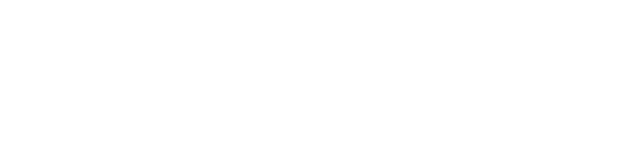
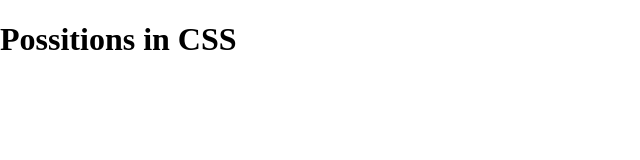
Before and after one commit to Joe-Molina/aprendiendo-css, a plain HTML site: page possitions.html in a window 1280 px wide. Shown: the whole page, without its empty margins (0-640 px from the left). Drawn offline with Linux system fonts and the light colour scheme.

Commit message:
commit sin nada enrealidad xd

```diff
--- a/possitions.html
+++ b/possitions.html
@@ -5,9 +5,11 @@
     <meta http-equiv="X-UA-Compatible" content="IE=edge">
     <meta name="viewport" content="width=device-width, initial-scale=1.0">
     <link rel="stylesheet" href="css/possition.css">
-    <title>Document</title>
+    <link rel="stylesheet" href="css/normalize.css">
+    <title>possitions in CSS</title>
 </head>
 <body>
+    <h1>Possitions in CSS</h1>
 
 </body>
 </html>
```
